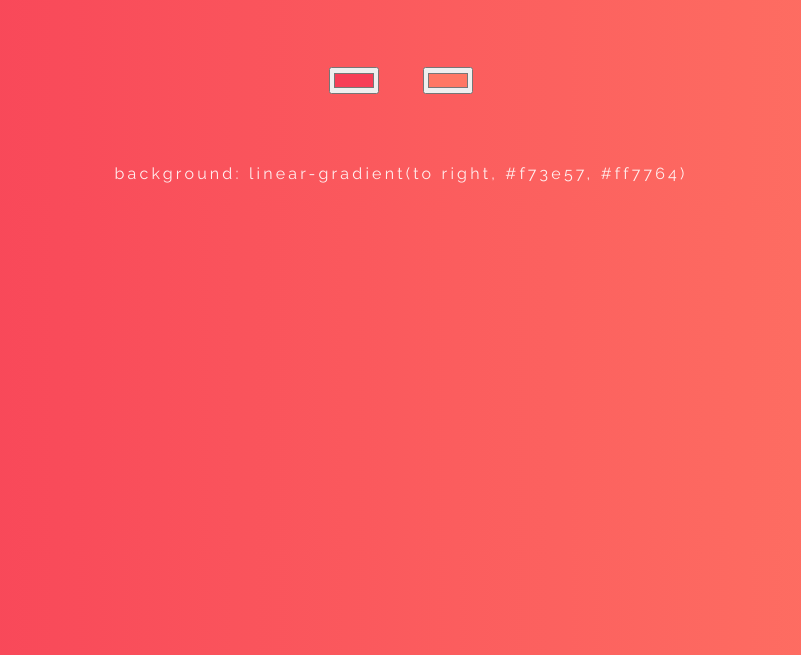
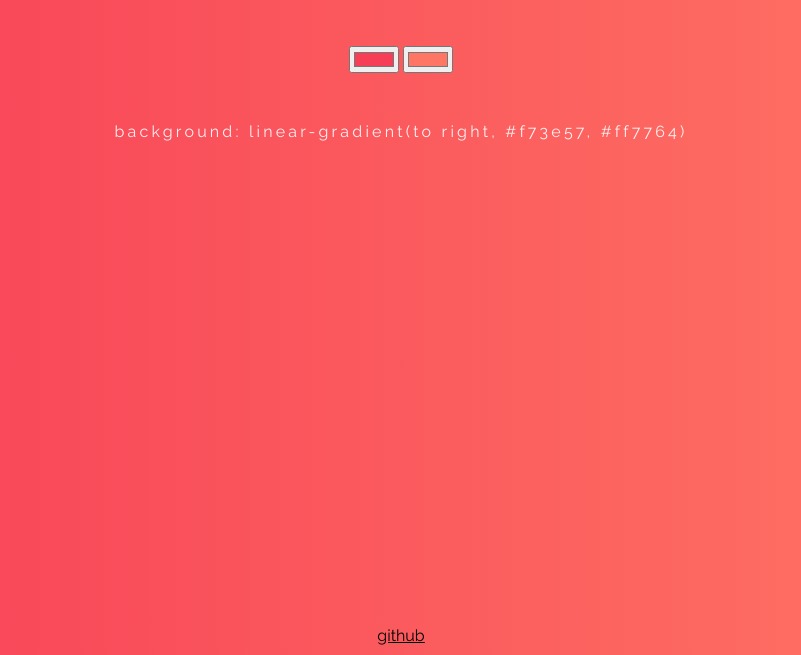
Before and after one commit to dkphl/background-generator, a plain HTML site: page index.html in a window 1280 px wide. Shown: the part 145-800 px from the top of the page, without its empty margins (239-1040 px from the left). Drawn offline with nearby package versions, Linux system fonts and the light colour scheme.

Commit message:
css updates

```diff
--- a/index.html
+++ b/index.html
@@ -3,11 +3,12 @@
 <head>
   <title>Background Generator</title>
   <link rel="stylesheet" type="text/css" href="style.css">
+  <link rel="stylesheet" type="text/css" href="normalize.css">
 
 <link href="https://fonts.googleapis.com/css?family=Oswald:200,500|Raleway" rel="stylesheet">
 </head>
 <body>
-  <div id="wrapper">
+  <div>
     <header>
       <h1 class="title">Background <span class="title bold">Generator</span></h1>
     <h3>Select colors & copy the code below</h3>
@@ -18,6 +19,8 @@
     <input type="color" id="color2" value="#FF7764"></input>
     <h4 id="cssGradient"></h4>
   </div>
+    <div class="footer"><a href="http://www.github.com/dkphl">github</div>
+
 <script type="text/javascript" src="script.js"></script>
 </body>
 </html>
--- a/style.css
+++ b/style.css
@@ -1,18 +1,20 @@
-
-
+html {
+  height: 100%;
+ }
 body {
     color: rgba(255,255,255,.9);
     text-align: center;
     top: 15%;
     font-family: 'Raleway', serif;
+    min-height: 100%;
+    display: grid;
+    grid-template-rows: 1fr auto;
     /*background: linear-gradient(to right, red , aqua);*/ /* Standard syntax */
-
 }
 header {
 /*width: 50vw;*/
 margin: auto;
 text-transform: uppercase;
-
 }
 .title {
   font-size: 4rem;
@@ -20,7 +22,6 @@ text-transform: uppercase;
   font-weight: 200;
   font-family: 'Oswald', serif;
   margin-bottom: 0px;
-
 }
 input {
   margin: 20px;
@@ -38,7 +39,11 @@ h3 {
   letter-spacing: 0.2rem;
   margin-top: 50px;
 }
-
-h2 {
-
+a {
+  color: #000000;
 }
+.footer {
+  grid-row-start: 2;
+  grid-row-end: 3;
+  padding: 10px;
+}
```
